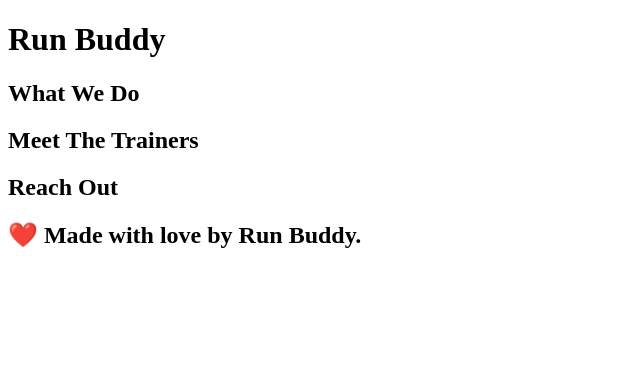
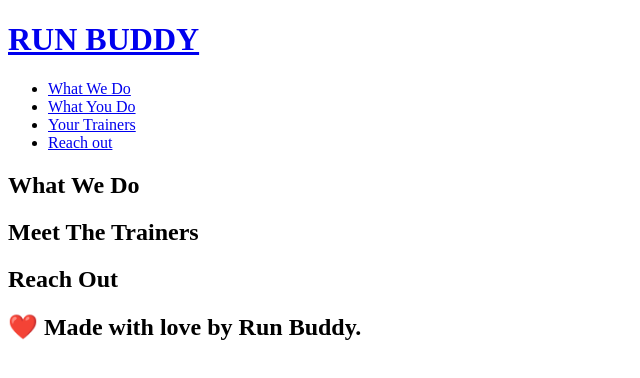
Before and after one commit to MarcosManresa/run-buddy, a plain HTML site: page index.html in a window 1280 px wide. Shown: the whole page, without its empty margins (0-640 px from the left). Drawn offline with Linux system fonts and the light colour scheme.

```diff
--- a/index.html
+++ b/index.html
@@ -7,7 +7,25 @@
     <body>
 
         <header>
-        <h1>Run Buddy</h1>
+        <h1>
+            <a href="/">RUN BUDDY</a>
+        </h1>
+        <nav>
+            <ul>
+                <li>
+                    <a href="#what-we-do">What We Do</a>
+                </li>
+                <li>
+                    <a href="#what-you-do">What You Do</a>
+                </li>
+                <li>
+                    <a href="#your-trainers">Your Trainers</a>
+                </li>
+                <li>
+                    <a href="#reach-out">Reach out</a>
+                </li>
+            </ul>
+        </nav>
         </header>
 
         <section>
```
